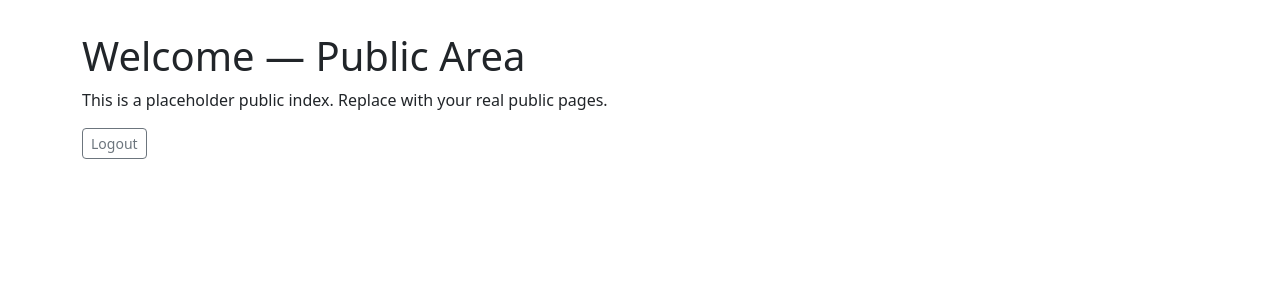
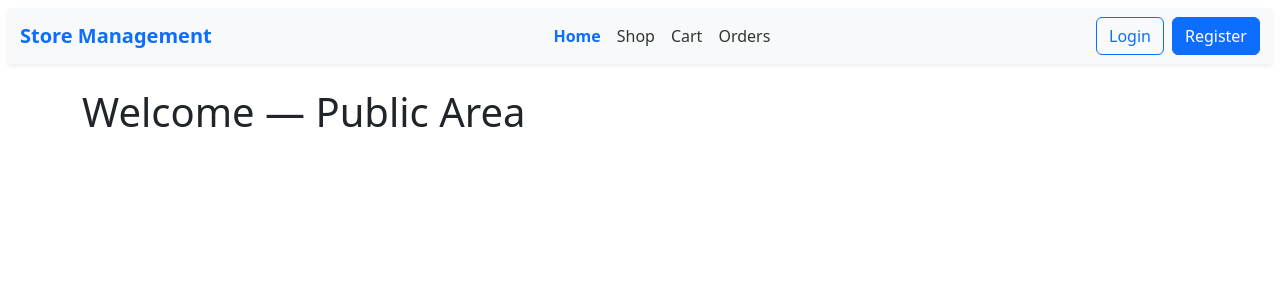
Before and after one commit to kapilraj10/Sabina-Project-I, a PHP site: page /public/index.php in a window 1280 px wide. Shown: the top 300 px of the page. Run offline with PHP 8.4, Linux system fonts and the light colour scheme; some libraries are stand-ins or nearby versions.

Commit message:
user navbar

```diff
--- a/includes/hero.php
+++ b/includes/hero.php
@@ -6,8 +6,8 @@
         <p>Smart Inventory • Seamless Sales • Simple Management</p>
 
         <div class="hero-buttons">
-            <a href="/auth/login.php" class="btn-hero primary">Login</a>
-            <a href="/auth/register.php" class="btn-hero secondary">Register</a>
+            <a href="/Sabina/auth/login.php" class="btn-hero primary">Login</a>
+            <a href="/Sabina/auth/register.php" class="btn-hero secondary">Register</a>
         </div>
     </div>
 </section>
--- a/public/index.php
+++ b/public/index.php
@@ -1,19 +1,78 @@
 <?php
-// Simple public landing placeholder
-header('Content-Type: text/html; charset=utf-8');
+session_start();
+// use the flat session keys set by database/auth.php (user_name, user_role, ...)
+$userName = isset($_SESSION['user_name']) ? $_SESSION['user_name'] : null;
 ?>
+
 <!DOCTYPE html>
-<html>
+<html lang="en">
 <head>
-  <meta charset="utf-8">
-  <meta name="viewport" content="width=device-width,initial-scale=1">
-  <title>Public Area</title>
-  <link rel="stylesheet" href="../assets/css/bootstrap.min.css">
-  <link rel="stylesheet" href="../assets/css/style.css">
+<meta charset="utf-8">
+<meta name="viewport" content="width=device-width, initial-scale=1">
+
+<title>User</title>
+
+<!-- Bootstrap CSS (CDN) -->
+<link rel="stylesheet" href="https://cdn.jsdelivr.net/npm/bootstrap@5.3.0/dist/css/bootstrap.min.css">
+<!-- Local site styles -->
+<link rel="stylesheet" href="/Sabina/assets/css/bootstrap.min.css">
+<link rel="stylesheet" href="/Sabina/assets/css/style.css">
 </head>
-<body class="container mt-4">
-  <h1>Welcome — Public Area</h1>
-  <p>This is a placeholder public index. Replace with your real public pages.</p>
-  <p><a href="../auth/logout.php" class="btn btn-sm btn-outline-secondary">Logout</a></p>
+
+<body>
+
+<!-- Navbar -->
+<nav class="navbar navbar-expand-lg navbar-light bg-light shadow-sm">
+<div class="container-fluid">
+
+<a class="navbar-brand fw-bold text-primary" href="index.php">
+Store Management
+</a>
+
+<button class="navbar-toggler" type="button" data-bs-toggle="collapse" data-bs-target="#storeNavbar">
+<span class="navbar-toggler-icon"></span>
+</button>
+
+<div class="collapse navbar-collapse" id="storeNavbar">
+
+<ul class="navbar-nav me-auto">
+<li class="nav-item"><a class="nav-link active" href="index.php">Home</a></li>
+<li class="nav-item"><a class="nav-link" href="shop.php">Shop</a></li>
+<li class="nav-item"><a class="nav-link" href="cart.php">Cart</a></li>
+<li class="nav-item"><a class="nav-link" href="orders.php">Orders</a></li>
+</ul>
+
+		<div class="d-flex">
+
+		<?php if ($userName): ?>
+
+			<span class="btn btn-outline-secondary me-2">Hello, <?php echo htmlspecialchars($userName); ?></span>
+
+			<a href="/Sabina/auth/logout.php" class="btn btn-danger">Logout</a>
+
+		<?php else: ?>
+
+			<a href="/Sabina/auth/login.php" class="btn btn-outline-primary me-2">Login</a>
+			<a href="/Sabina/auth/register.php" class="btn btn-primary">Register</a>
+
+		<?php endif; ?>
+
+		</div>
+
+	</div>
+
+	</div>
+
+</nav>
+
+<div class="container mt-4">
+<h1>Welcome — Public Area</h1>
+</div>
+
+<!-- Bootstrap JS (CDN with local fallback) -->
+<script src="https://cdn.jsdelivr.net/npm/bootstrap@5.3.0/dist/js/bootstrap.bundle.min.js"></script>
+<script>if(typeof bootstrap === 'undefined'){document.write('<script src="/Sabina/assets/js/bootstrap.bundle.min.js"><\/script>');}</script>
+<script src="/Sabina/assets/js/script.js"></script>
+
 </body>
 </html>
```
